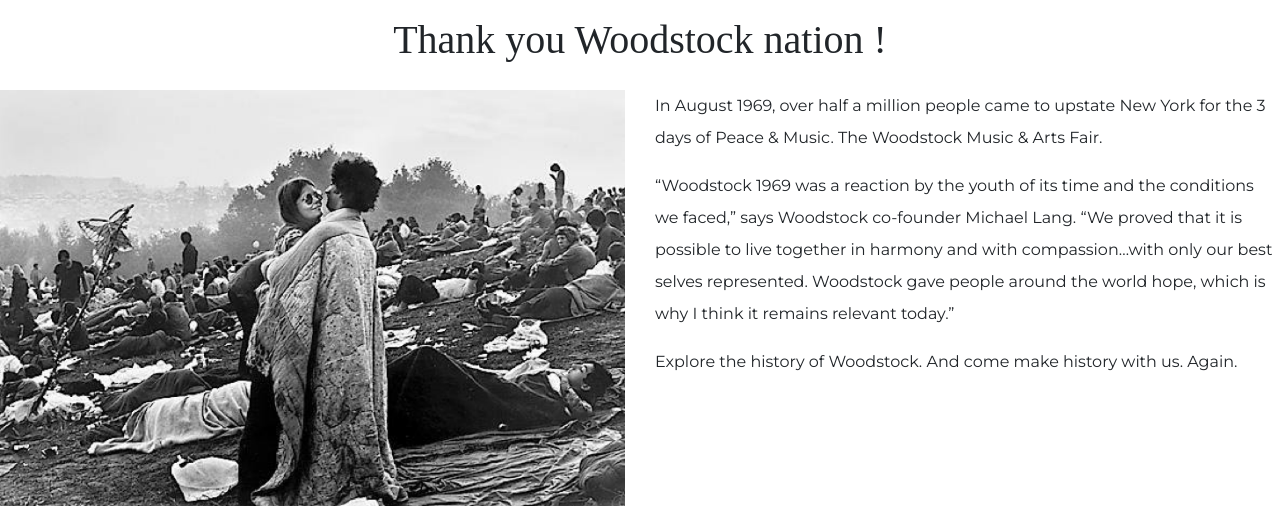
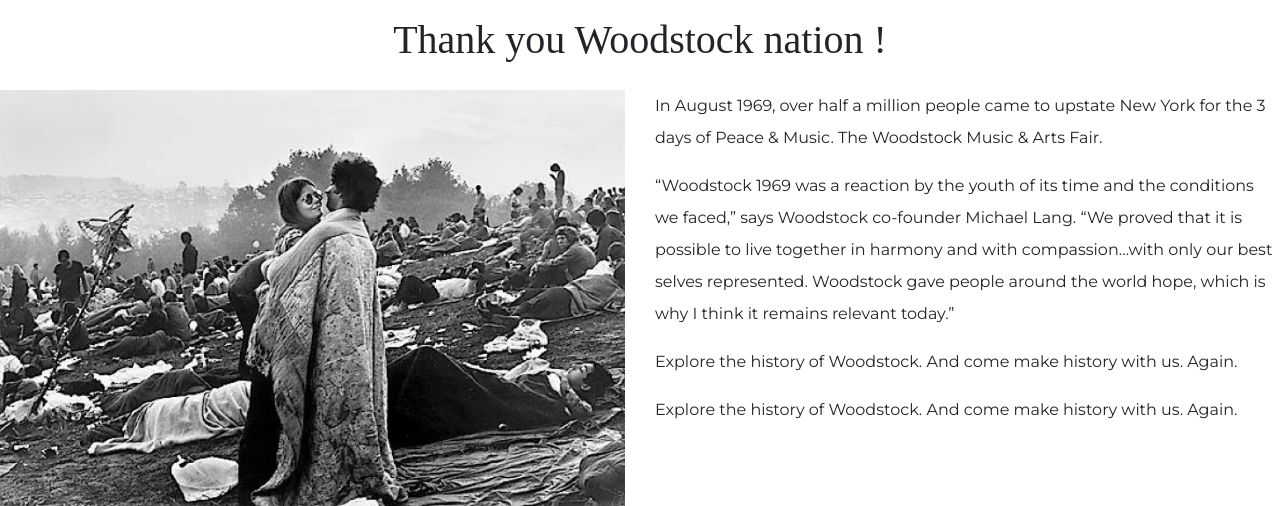
Before and after one commit to savemills/Week-7, a plain HTML site: page index.html in a window 1280 px wide. Shown: the part 822-1328 px from the top of the page. Drawn offline with nearby package versions, Linux system fonts and the light colour scheme.

Commit message:
version 1.0

```diff
--- a/index.html
+++ b/index.html
@@ -114,6 +114,10 @@
                 Explore the history of Woodstock. And come make history with us.
                 Again.
               </p>
+              <p>
+                Explore the history of Woodstock. And come make history with us.
+                Again.
+              </p>
             </div>
           </div>
         </div>
```
